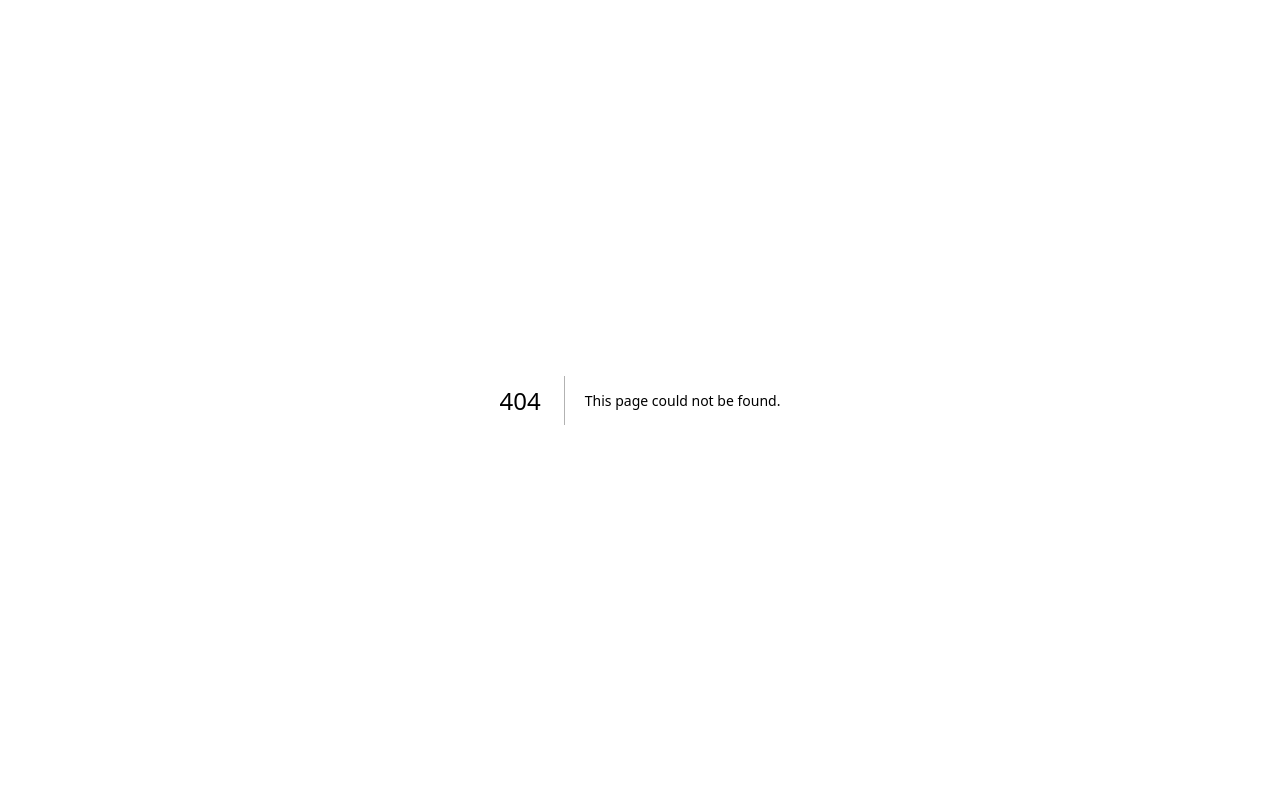
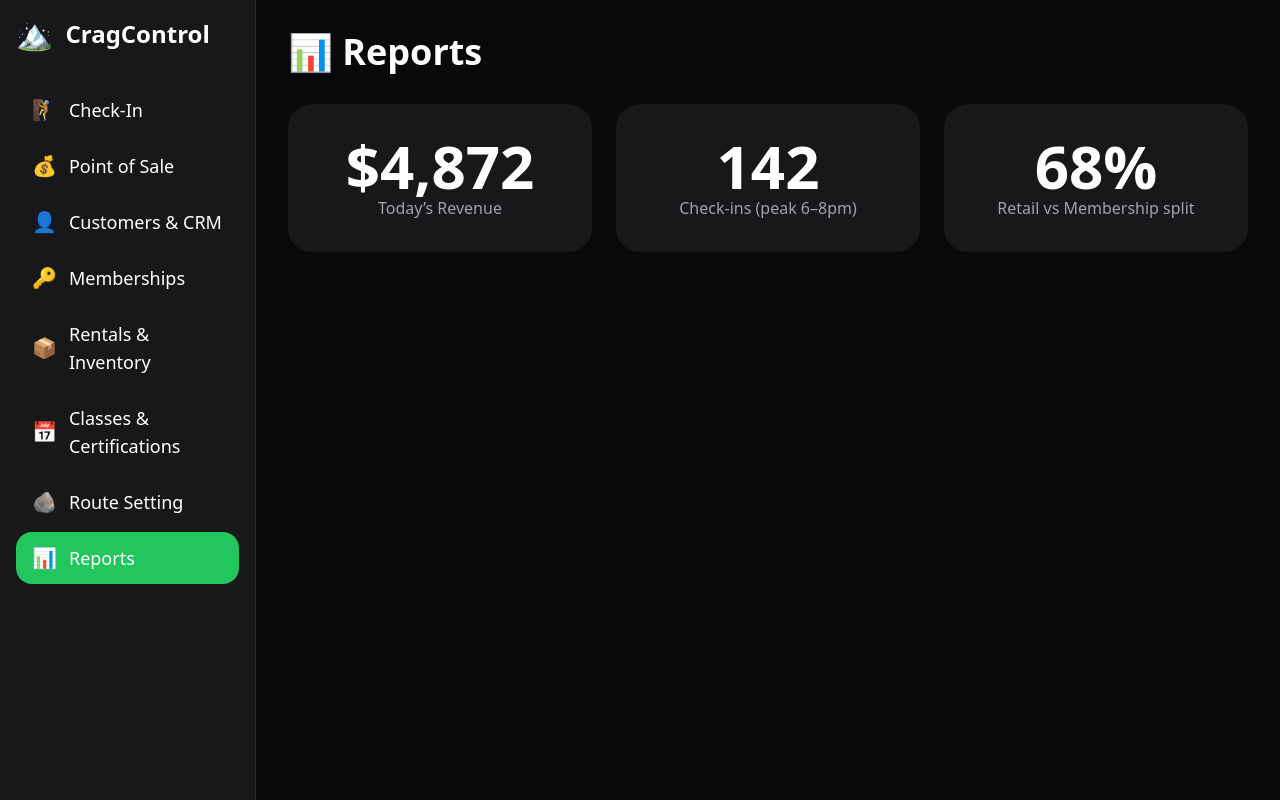
Before and after one commit to godacre/cragcontrol, a Next.js app: page /dashboard/reports in a window 1280 px wide. Before the commit this address had no page. Built offline with nearby package versions, Linux system fonts and the light colour scheme.

Commit message:
Create Reports component for dashboard

```diff
--- /dev/null
+++ b/app/dashboard/reports/page.tsx
@@ -0,0 +1,21 @@
+export default function Reports() {
+  return (
+    <div>
+      <h1 className="text-4xl font-bold mb-8">📊 Reports</h1>
+      <div className="grid grid-cols-3 gap-6">
+        <div className="bg-zinc-900 p-8 rounded-3xl text-center">
+          <div className="text-6xl font-bold">$4,872</div>
+          <div className="text-zinc-400">Today’s Revenue</div>
+        </div>
+        <div className="bg-zinc-900 p-8 rounded-3xl text-center">
+          <div className="text-6xl font-bold">142</div>
+          <div className="text-zinc-400">Check-ins (peak 6–8pm)</div>
+        </div>
+        <div className="bg-zinc-900 p-8 rounded-3xl text-center">
+          <div className="text-6xl font-bold">68%</div>
+          <div className="text-zinc-400">Retail vs Membership split</div>
+        </div>
+      </div>
+    </div>
+  );
+}
```
